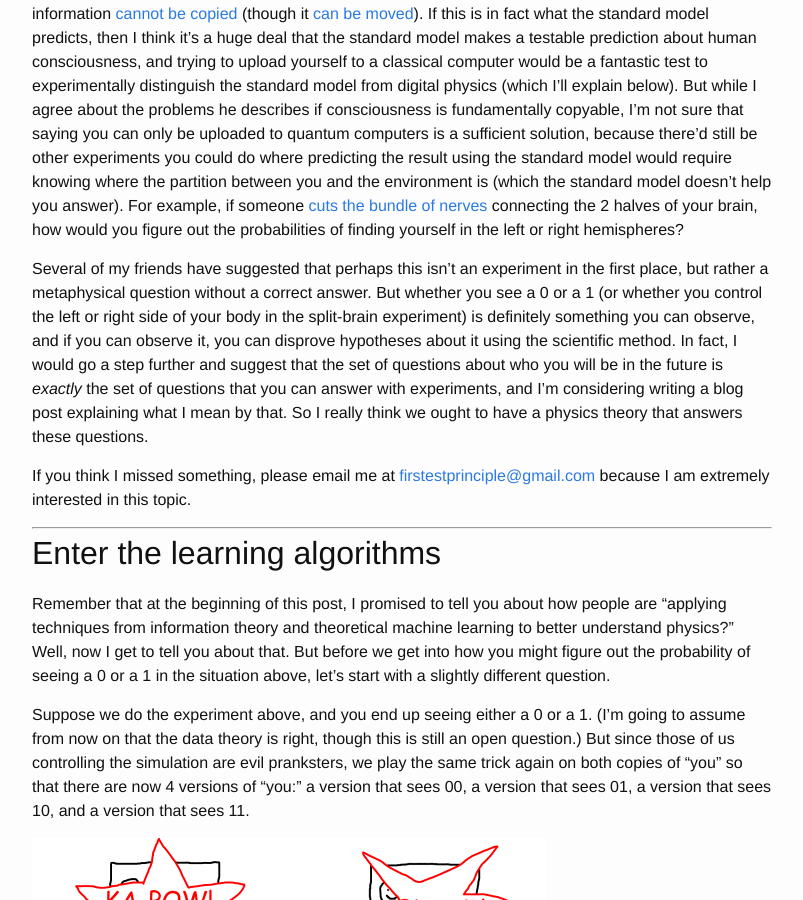
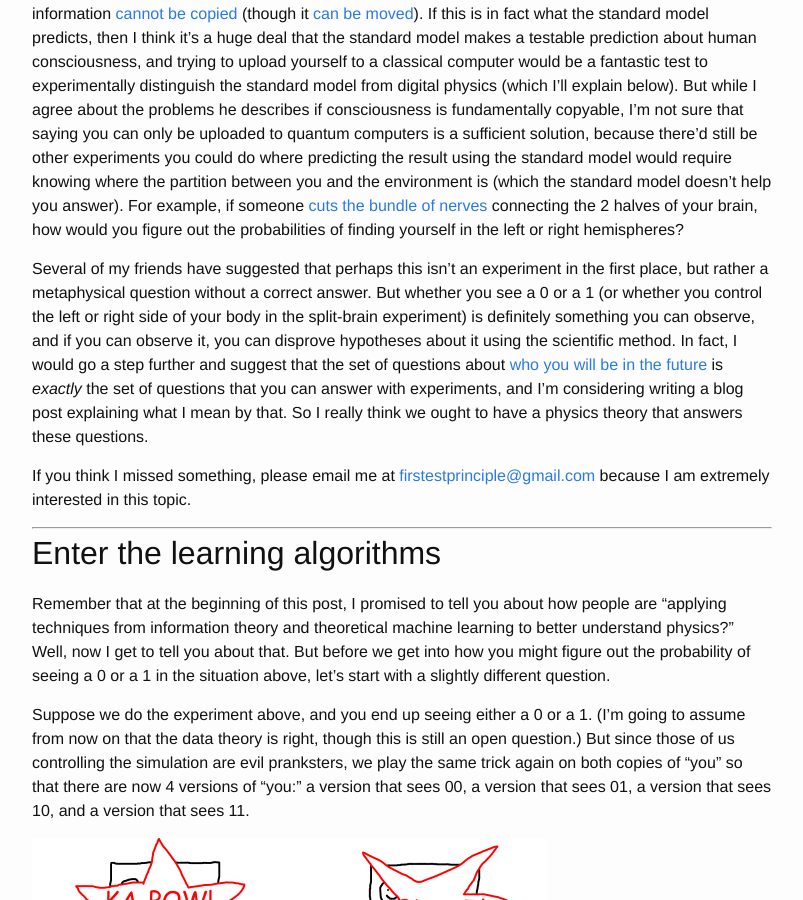
Before and after one commit to ad510/firstest-principle, a Jekyll site: the page built from _posts/2016-07-10-learning.md, in a window 1280 px wide and 900 px high, scrolled down 7408 px. Shown: the whole window, without its empty margins (238-1041 px from the left). Built offline with Jekyll 4.4.1, drawn with Linux system fonts in a browser that asks for light colours; part of the change alters nothing that is shown.

```diff
--- a/_posts/2016-07-10-learning.md
+++ b/_posts/2016-07-10-learning.md
@@ -105,7 +105,7 @@ If we instead define the quantum state of "you" as the quantum state being simul
 
 A [proposal by Scott Aaronson](https://arxiv.org/abs/1306.0159) (summarized [here](http://www.scottaaronson.com/blog/?p=2903)) is that maybe you cannot be uploaded to a classical computer after all, but you can still be uploaded to a quantum computer, since unknown quantum information [cannot be copied](https://en.wikipedia.org/wiki/No-cloning_theorem) (though it [can be moved](https://en.wikipedia.org/wiki/Quantum_teleportation)). If this is in fact what the standard model predicts, then I think it's a huge deal that the standard model makes a testable prediction about human consciousness, and trying to upload yourself to a classical computer would be a fantastic test to experimentally distinguish the standard model from digital physics (which I'll explain below). But while I agree about the problems he describes if consciousness is fundamentally copyable, I'm not sure that saying you can only be uploaded to quantum computers is a sufficient solution, because there'd still be other experiments you could do where predicting the result using the standard model would require knowing where the partition between you and the environment is (which the standard model doesn't help you answer). For example, if someone [cuts the bundle of nerves](https://www.youtube.com/watch?v=wfYbgdo8e-8) connecting the 2 halves of your brain, how would you figure out the probabilities of finding yourself in the left or right hemispheres?
 
-Several of my friends have suggested that perhaps this isn't an experiment in the first place, but rather a metaphysical question without a correct answer. But whether you see a 0 or a 1 (or whether you control the left or right side of your body in the split-brain experiment) is definitely something you can observe, and if you can observe it, you can disprove hypotheses about it using the scientific method. In fact, I would go a step further and suggest that the set of questions about who you will be in the future is *exactly* the set of questions that you can answer with experiments, and I'm considering writing a blog post explaining what I mean by that. So I really think we ought to have a physics theory that answers these questions.
+Several of my friends have suggested that perhaps this isn't an experiment in the first place, but rather a metaphysical question without a correct answer. But whether you see a 0 or a 1 (or whether you control the left or right side of your body in the split-brain experiment) is definitely something you can observe, and if you can observe it, you can disprove hypotheses about it using the scientific method. In fact, I would go a step further and suggest that the set of questions about [who you will be in the future](https://waitbutwhy.com/2014/12/what-makes-you-you.html) is *exactly* the set of questions that you can answer with experiments, and I'm considering writing a blog post explaining what I mean by that. So I really think we ought to have a physics theory that answers these questions.
 
 If you think I missed something, please email me at [firstestprinciple@gmail.com](mailto:firstestprinciple@gmail.com) because I am extremely interested in this topic.
 
```
